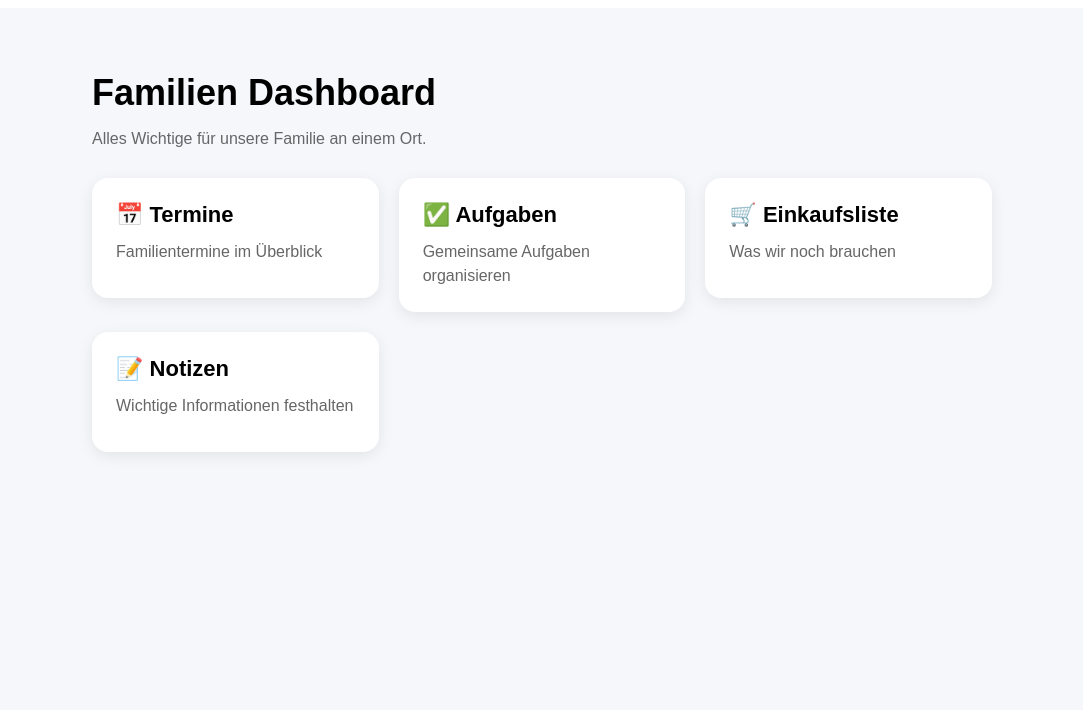
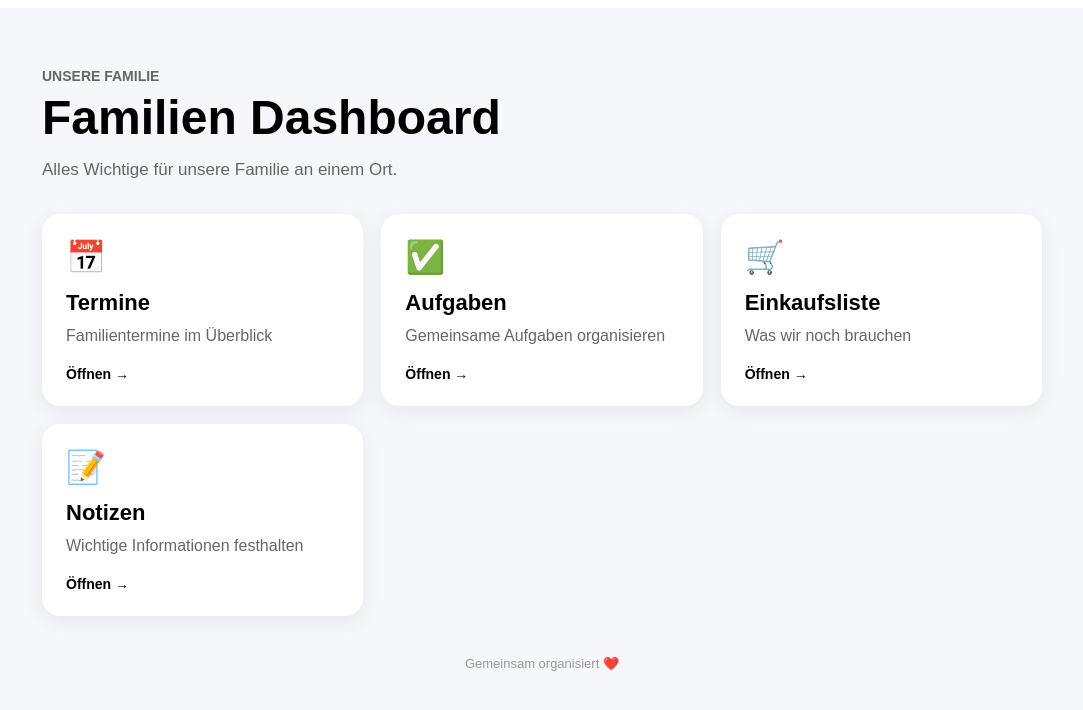
Before and after one commit to Hackste81/familien-dashboard, a Next.js app: page / in a window 1280 px wide. Shown: the top 710 px of the page, without its empty margins (98-1181 px from the left). Built offline with nearby package versions, Linux system fonts and the light colour scheme.

Commit message:
Update page.js

```diff
--- a/app/page.js
+++ b/app/page.js
@@ -1,4 +1,31 @@
 import Link from "next/link";
+
+const bereiche = [
+  {
+    href: "/termine",
+    icon: "📅",
+    title: "Termine",
+    text: "Familientermine im Überblick",
+  },
+  {
+    href: "/aufgaben",
+    icon: "✅",
+    title: "Aufgaben",
+    text: "Gemeinsame Aufgaben organisieren",
+  },
+  {
+    href: "/einkaufsliste",
+    icon: "🛒",
+    title: "Einkaufsliste",
+    text: "Was wir noch brauchen",
+  },
+  {
+    href: "/notizen",
+    icon: "📝",
+    title: "Notizen",
+    text: "Wichtige Informationen festhalten",
+  },
+];
 
 export default function Home() {
   return (
@@ -7,19 +34,37 @@ export default function Home() {
         minHeight: "100vh",
         background: "#f5f7fb",
         fontFamily: "Arial, sans-serif",
-        padding: "40px 20px",
+        padding: "clamp(24px, 5vw, 60px) 18px",
       }}
     >
       <div
         style={{
-          maxWidth: "900px",
+          width: "100%",
+          maxWidth: "1000px",
           margin: "0 auto",
         }}
       >
+        <header
+          style={{
+            marginBottom: "32px",
+          }}
+        >
+          <div
+            style={{
+              fontSize: "14px",
+              fontWeight: "bold",
+              color: "#666",
+              marginBottom: "8px",
+            }}
+          >
+            UNSERE FAMILIE
+          </div>
+
           <h1
             style={{
-            fontSize: "36px",
-            marginBottom: "8px",
+              fontSize: "clamp(32px, 7vw, 48px)",
+              lineHeight: 1.1,
+              margin: "0 0 12px 0",
             }}
           >
             Familien Dashboard
@@ -28,52 +73,27 @@ export default function Home() {
           <p
             style={{
               color: "#666",
-            marginBottom: "30px",
+              fontSize: "17px",
+              lineHeight: 1.5,
+              margin: 0,
             }}
           >
             Alles Wichtige für unsere Familie an einem Ort.
           </p>
+        </header>
 
         <div
           style={{
             display: "grid",
-            gridTemplateColumns: "repeat(auto-fit, minmax(220px, 1fr))",
-            gap: "20px",
+            gridTemplateColumns:
+              "repeat(auto-fit, minmax(min(100%, 260px), 1fr))",
+            gap: "18px",
           }}
         >
-          <DashboardLink
-            href="/termine"
-            title="📅 Termine"
-            text="Familientermine im Überblick"
-          />
-
-          <DashboardLink
-            href="/aufgaben"
-            title="✅ Aufgaben"
-            text="Gemeinsame Aufgaben organisieren"
-          />
-
-          <DashboardLink
-            href="/einkaufsliste"
-            title="🛒 Einkaufsliste"
-            text="Was wir noch brauchen"
-          />
-
-          <DashboardLink
-            href="/notizen"
-            title="📝 Notizen"
-            text="Wichtige Informationen festhalten"
-          />
-        </div>
-      </div>
-    </main>
-  );
-}
-
-function DashboardLink({ href, title, text }) {
-  return (
+          {bereiche.map((bereich) => (
             <Link
-      href={href}
+              key={bereich.href}
+              href={bereich.href}
               style={{
                 textDecoration: "none",
                 color: "inherit",
@@ -84,21 +104,33 @@ function DashboardLink({ href, title, text }) {
                 style={{
                   background: "white",
                   padding: "24px",
-          borderRadius: "16px",
-          boxShadow: "0 4px 15px rgba(0,0,0,0.08)",
-          minHeight: "120px",
+                  borderRadius: "18px",
+                  boxShadow: "0 5px 20px rgba(0,0,0,0.07)",
+                  minHeight: "145px",
                   boxSizing: "border-box",
                   cursor: "pointer",
+                  display: "flex",
+                  flexDirection: "column",
+                  justifyContent: "space-between",
                 }}
               >
+                <div>
+                  <div
+                    style={{
+                      fontSize: "32px",
+                      marginBottom: "14px",
+                    }}
+                  >
+                    {bereich.icon}
+                  </div>
+
                   <h2
                     style={{
-            marginTop: 0,
-            marginBottom: "12px",
+                      margin: "0 0 8px 0",
                       fontSize: "22px",
                     }}
                   >
-          {title}
+                    {bereich.title}
                   </h2>
 
                   <p
@@ -108,9 +140,35 @@ function DashboardLink({ href, title, text }) {
                       lineHeight: 1.5,
                     }}
                   >
-          {text}
+                    {bereich.text}
                   </p>
                 </div>
+
+                <div
+                  style={{
+                    marginTop: "18px",
+                    fontWeight: "bold",
+                    fontSize: "14px",
+                  }}
+                >
+                  Öffnen →
+                </div>
+              </div>
             </Link>
+          ))}
+        </div>
+
+        <p
+          style={{
+            textAlign: "center",
+            color: "#999",
+            fontSize: "13px",
+            marginTop: "40px",
+          }}
+        >
+          Gemeinsam organisiert ❤️
+        </p>
+      </div>
+    </main>
   );
 }
```
Lines whose indentation alone changed are shown as unchanged.
